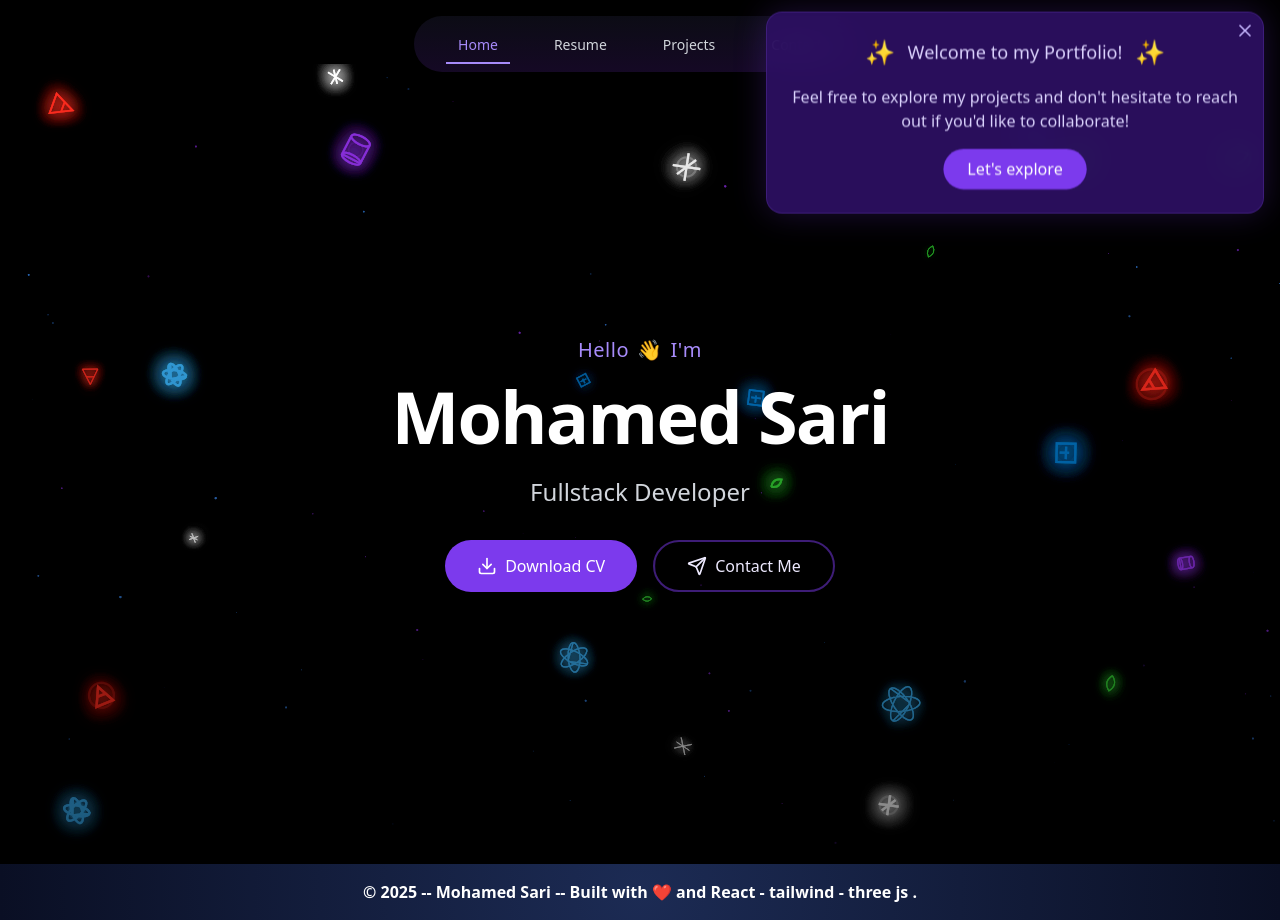
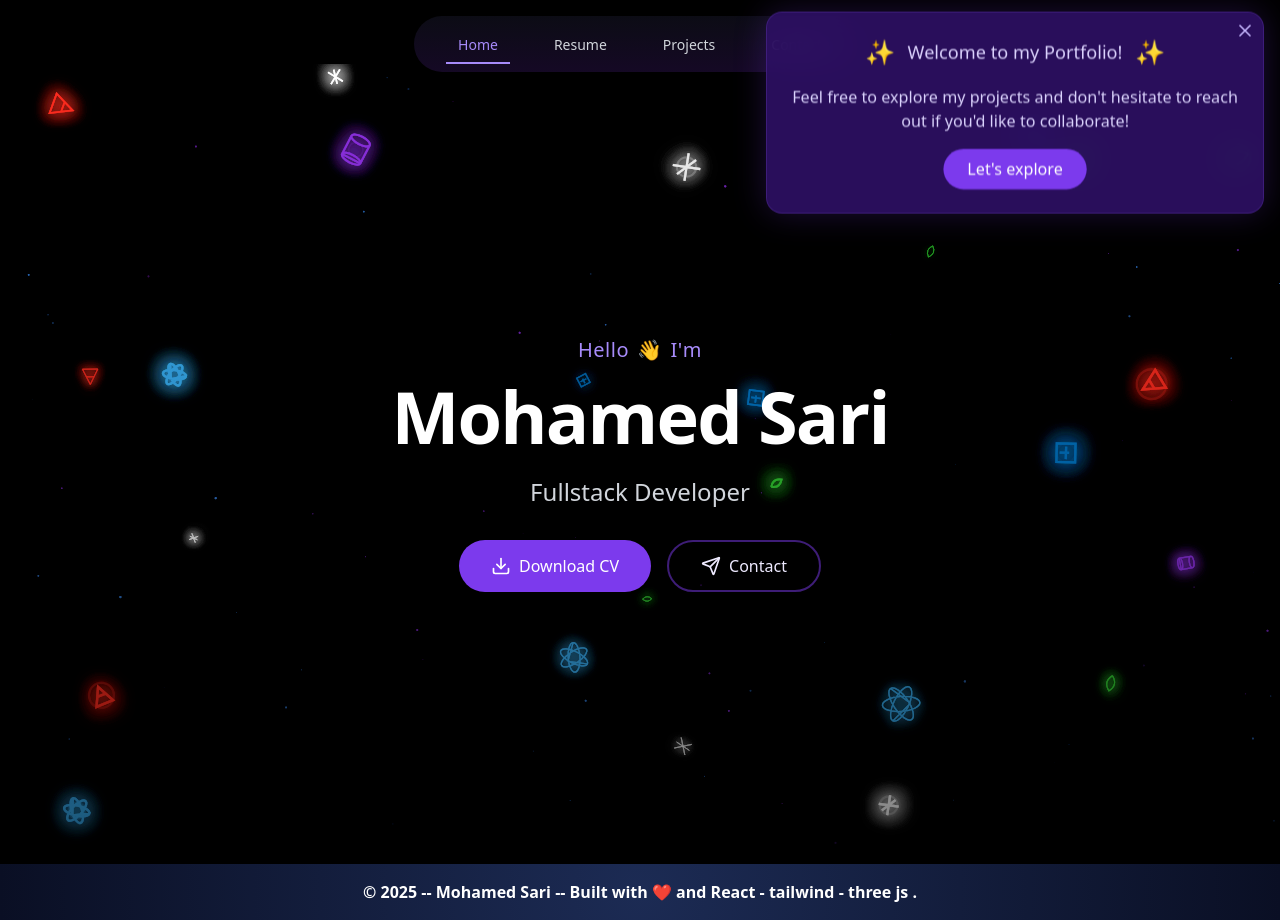
Before and after one commit to simo-sari07/sarix, a React app: page / in a window 1280 px wide. Built offline with nearby package versions, Linux system fonts and the light colour scheme; the HTML template or start-up script is replaced by a standard one.

Commit message:
Contat me

```diff
--- a/src/components/hero/hero.jsx
+++ b/src/components/hero/hero.jsx
@@ -463,9 +463,9 @@ const Hero = () => {
               </GlowingButton>
 
               <GlowingButton>
-                <a href="/contact" className="no-underline text-inherit">
-                  Contact Me
-                </a>
+                <Link to="/contact" className="no-underline text-inherit">
+                  Contact
+                </Link>
               </GlowingButton>
             </motion.div>
           </motion.div>
```
